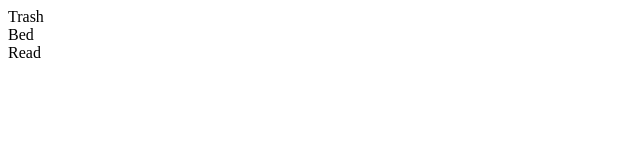
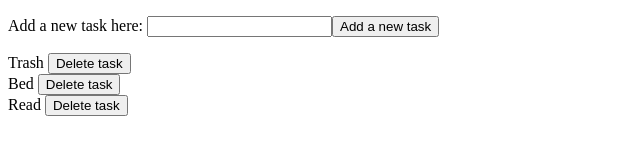
Before and after one commit to ruby-off-the-rails/todo_vue, a plain HTML site: page index.html in a window 1280 px wide. Shown: the whole page, without its empty margins (0-640 px from the left). Drawn offline with nearby package versions, Linux system fonts and the light colour scheme.

Commit message:
add and delete tasks

```diff
--- a/index.html
+++ b/index.html
@@ -7,8 +7,11 @@
 </head>
 <body>
   <div id="app">
+    <p>Add a new task here: <input type="text" v-model="newTask"><button v-on:click="addTask()">Add a new task</button></p>
+
     <div v-for="task in tasks">
-      {{ task.text }}
+
+      {{ task.text }} <button v-on:click="deleteTask(task)">Delete task</button>
     </div>
   </div>
   <script src="index.js"></script>
--- a/index.js
+++ b/index.js
@@ -5,10 +5,27 @@ var app = new Vue({
     tasks: [
       {text: "Trash", completed: false},
       {text: "Bed", completed: false},
-      {text: "Read", completed: false},
+      {text: "Read", completed: false}
     ],
+    newTask: ""
   },
   methods: {
+    addTask: function() {
+      console.log('add task');
+      // add newTask into the array (tasks)
 
+      this.tasks.push({ text: this.newTask, completed: false});
+      console.log("this.newTask")
+      console.log(this.newTask)
+      console.log("this.tasks")
+      console.log(this.tasks)
+    },
+    deleteTask: function(theTask) {
+      console.log('deleteTask')
+      console.log(theTask)
+      var index = this.tasks.indexOf(theTask);
+      console.log(index);
+      this.tasks.splice(index, 1);
+    }
   }
 });
```
